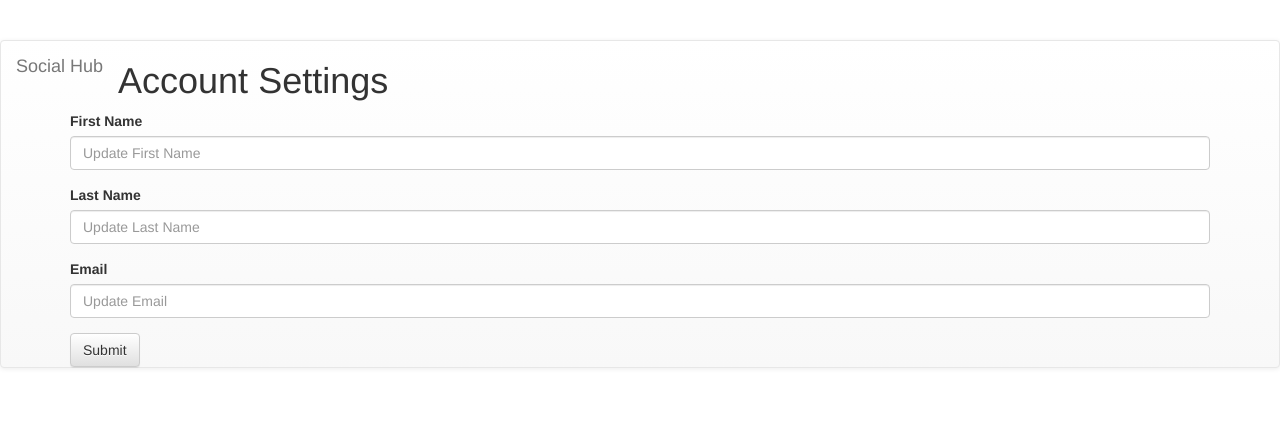
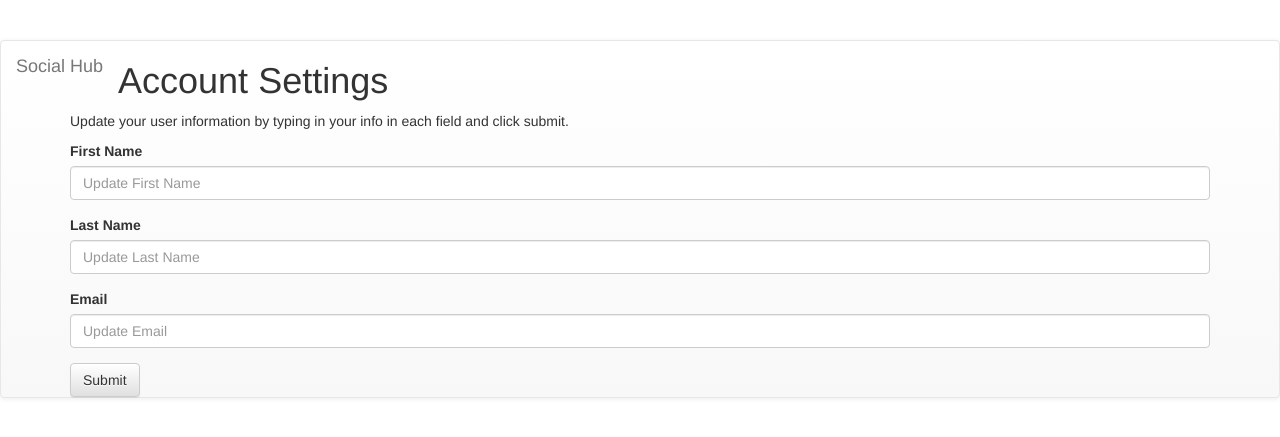
Before and after one commit to Erikfj/socialhub, a Django app: page /useraccounts/settings in a window 1280 px wide. Shown: the top 437 px of the page. Run offline with Django 3.2, Linux system fonts and the light colour scheme; parts of the project's set-up code (start-up, migrations or seed data) failed here and were passed over; some libraries are stand-ins or nearby versions.

Commit message:
added paragraph explaining the settings form.

```diff
--- a/socialhub/useraccounts/templates/useraccounts/settings.html
+++ b/socialhub/useraccounts/templates/useraccounts/settings.html
@@ -2,6 +2,7 @@
 {% block container %}
 
 <h1>Account Settings</h1>
+<p>Update your user information by typing in your info in each field and click submit.</p>
 
 {% if user_updated_successfully %}
   <div class="alert alert-success">User successfully created!</div>
```
